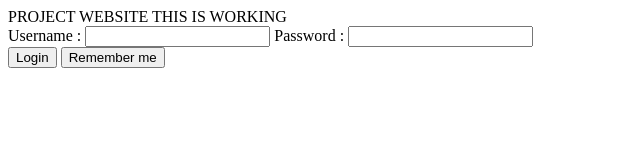
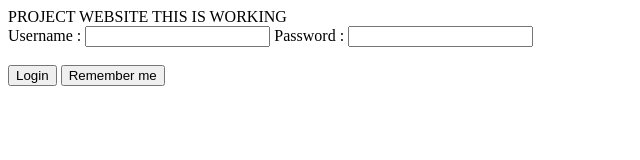
Before and after one commit to vignesh-vickee/staticweb, a plain HTML site: page index.html in a window 1280 px wide. Shown: the whole page, without its empty margins (0-640 px from the left). Drawn offline with Linux system fonts and the light colour scheme.

Commit message:
Update index.html

```diff
--- a/index.html
+++ b/index.html
@@ -5,7 +5,7 @@
 
   <form>
     Username : <input type="text">
-    Password : <input type="password"><br>
+    Password : <input type="password"><br><br>
     <button>Login</button>
     <button>Remember me</button>
   </form>
```
